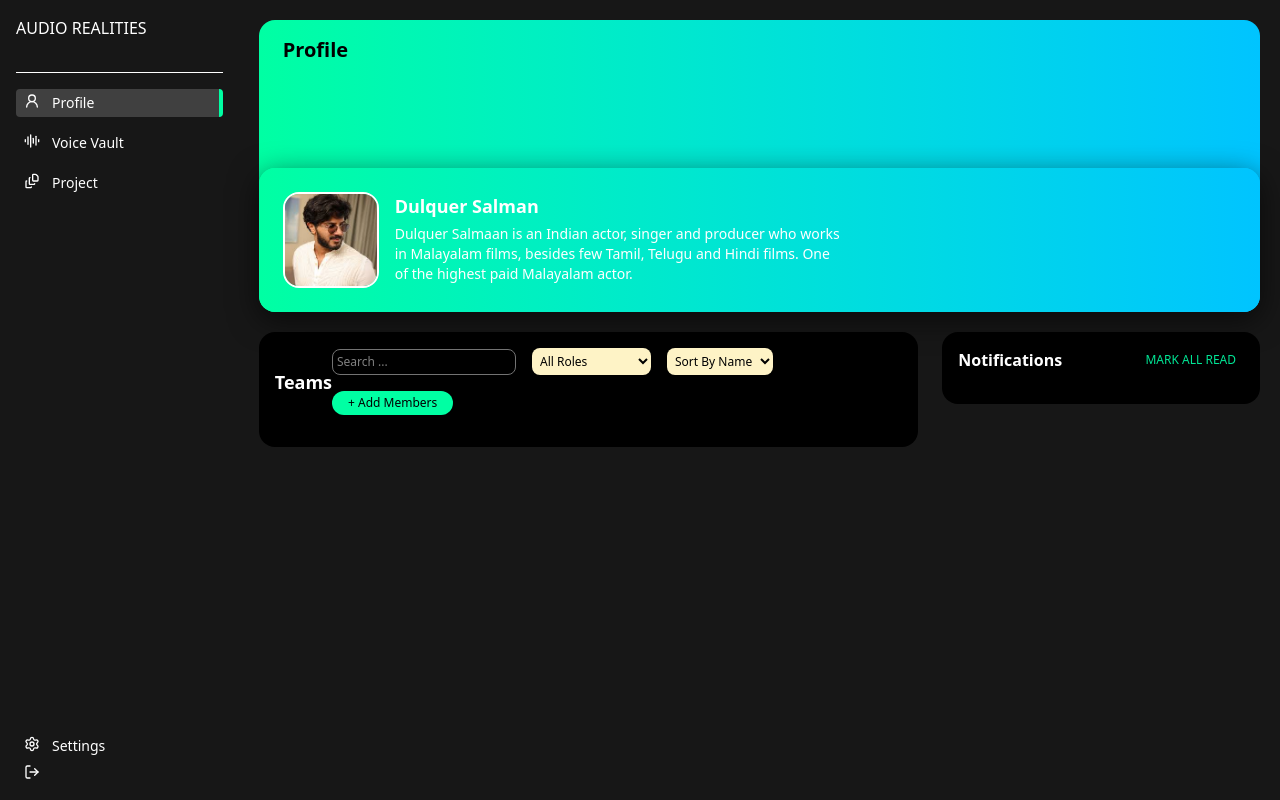
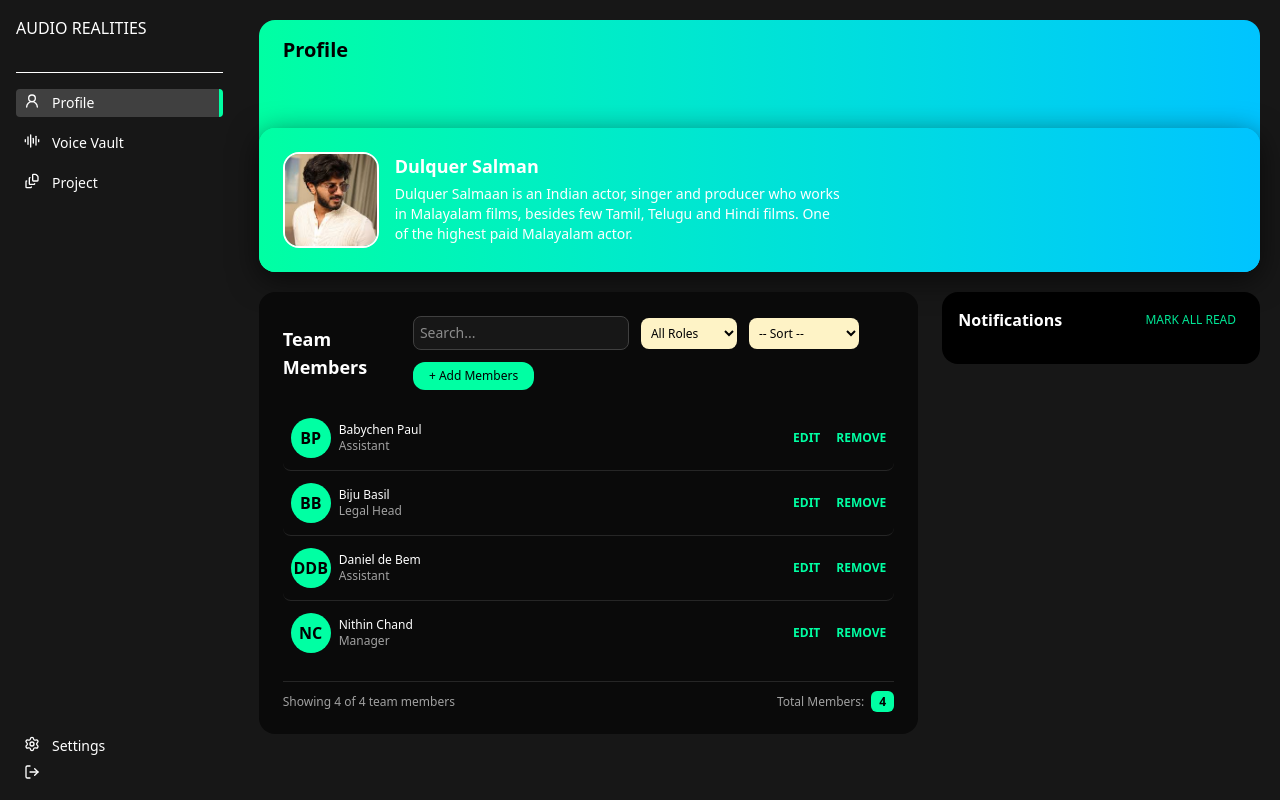
Before and after one commit to pranojtp/AR_Dashboard, a React (Vite) app in the folder User_dashboard/: page /userdashboard/profile in a window 1280 px wide. Built offline with nearby package versions, Linux system fonts and the light colour scheme.

Commit message:
updated team in profile section using dummy data

```diff
--- a/User_dashboard/src/components/landingpage/Hero.tsx
+++ b/User_dashboard/src/components/landingpage/Hero.tsx
@@ -14,7 +14,7 @@ const Hero = () => {
                         <span className="relative whitespace-nowrap text-lime-400">
                             <span className="relative">speech technology</span>
                         </span>{' '}
-                        for modern cinema.
+                        for the modern cinema.
                     </h1>
 
                     <div className="mx-auto bg-black/50 bg-opacity-80 p-6 rounded-lg">
@@ -26,9 +26,9 @@ const Hero = () => {
                             so you can enjoy all the time and effort you put into creating magic with sounds.
                             We are committed to get inspired by the same magic to push boundaries in audio technology.
                         </p>
-                        <div className="mt-10 flex justify-center gap-x-6">
+                        {/* <div className="mt-10 flex justify-center gap-x-6">
                             <button className='text-white'>Explore Features</button>
-                        </div>
+                        </div> */}
                     </div>
 
                     {/* Three.js Waves Background */}
--- a/User_dashboard/src/components/profile/Profilecard.tsx
+++ b/User_dashboard/src/components/profile/Profilecard.tsx
@@ -31,7 +31,7 @@ const Profilecard = () => {
                     </div>
                 </div>
                 {/* 🔹 Profile Section */}
-                <section className="rounded-2xl bg-gradient-to-r from-[#00FFA3] to-[#00C4FF] p-6 flex flex-col md:flex-row justify-between items-center gap-6 shadow-[0_8px_30px_rgba(0,0,0,0.6)] mt-15 h-1/2">
+                <section className="rounded-2xl bg-gradient-to-r from-[#00FFA3] to-[#00C4FF] p-6 flex flex-col md:flex-row justify-between items-center gap-6 shadow-[0_8px_30px_rgba(0,0,0,0.6)] mt-5 h-auto">
                     <div className="flex flex-col sm:flex-row items-center sm:items-start text-center sm:text-left space-y-3 sm:space-y-0 sm:space-x-4">
                         <img
                             src={DP}
--- a/User_dashboard/src/components/profile/Teams.tsx
+++ b/User_dashboard/src/components/profile/Teams.tsx
@@ -103,109 +103,94 @@
 
 // export default Teams
 
-import { useState } from "react";
+import { useState, useMemo } from "react";
 import { motion, AnimatePresence } from "framer-motion";
 import Addteammember from "./Addteammember";
 
-interface Option {
-    label: string;
-    value: string;
+interface Member {
+    name: string;
+    role: string;
 }
-
-interface sortOption {
-    label: string;
-    value: string;
-}
-
-// interface Member {
-//     id: number;
-//     name: string;
-//     role: string;
-// }
 
 const Teams = () => {
     const [selectedValue, setSelectedValue] = useState<string>("allroles");
     const [sortBy, setSortBy] = useState<string>("");
     const [query, setQuery] = useState<string>("");
     const [showModal, setShowModal] = useState<boolean>(false);
-    // const [members, setMembers] = useState<Member[]>([]);
-    // const [formData, setFormData] = useState({ name: "", role: "" });
 
-    const options: Option[] = [
-        { label: "All Roles", value: "allroles" },
-        { label: "Sound Designer", value: "sounddesigner" },
-        { label: "Sound Mixer", value: "soundmixer" },
-        { label: "Producer", value: "producer" },
+    // Dummy team members
+    const members: Member[] = [
+        { name: "Babychen Paul", role: "Assistant" },
+        { name: "Biju Basil", role: "Legal Head" },
+        { name: "Daniel de Bem", role: "Assistant" },
+        { name: "Nithin Chand", role: "Manager" },
     ];
 
-    const sortoptions: sortOption[] = [
+    // Filtering + Sorting
+    const filteredAndSortedMembers = useMemo(() => {
+        let filtered = members;
+
+        // Filter by role
+        if (selectedValue !== "allroles") {
+            filtered = filtered.filter(
+                (m) => m.role.toLowerCase() === selectedValue.toLowerCase()
+            );
+        }
+
+        // Search
+        if (query.trim()) {
+            filtered = filtered.filter((m) =>
+                m.name.toLowerCase().includes(query.toLowerCase())
+            );
+        }
+
+        // Sort
+        if (sortBy === "names") filtered = [...filtered].sort((a, b) => a.name.localeCompare(b.name));
+        if (sortBy === "role") filtered = [...filtered].sort((a, b) => a.role.localeCompare(b.role));
+
+        return filtered;
+    }, [members, selectedValue, sortBy, query]);
+
+    // Role Filter Options
+    const options = [
+        { label: "All Roles", value: "allroles" },
+        { label: "Manager", value: "manager" },
+        { label: "Legal Head", value: "legal head" },
+        { label: "Assistant", value: "assistant" },
+    ];
+
+    const sortOptions = [
         { label: "Sort By Name", value: "names" },
         { label: "Sort By Role", value: "role" },
     ];
 
-    const handleChange = (event: React.ChangeEvent<HTMLSelectElement>) => {
-        setSelectedValue(event.target.value);
-    };
-
-    const sortChange = (event: React.ChangeEvent<HTMLSelectElement>) => {
-        setSortBy(event.target.value);
-    };
-
-    const handleQueryChange = (event: React.ChangeEvent<HTMLInputElement>) => {
-        setQuery(event.target.value);
-    };
-
-    // const handleInputChange = (event: React.ChangeEvent<HTMLInputElement>) => {
-    //     const { name, value } = event.target;
-    //     setFormData({ ...formData, [name]: value });
-    // };
-
-    // const handleSubmit = (event: React.FormEvent) => {
-    //     event.preventDefault();
-    //     if (formData.name.trim() && formData.role.trim()) {
-    //         const newMember: Member = {
-    //             id: Date.now(),
-    //             name: formData.name,
-    //             role: formData.role,
-    //         };
-    //         setMembers([...members, newMember]);
-    //         setFormData({ name: "", role: "" });
-    //         setShowModal(false);
-    //     }
-    // };
-
-    // Filtering + Sorting
-    // const filteredMembers = members
-    //     .filter((m) =>
-    //         selectedValue === "allroles" ? true : m.role.toLowerCase() === selectedValue
-    //     )
-    //     .filter((m) => m.name.toLowerCase().includes(query.toLowerCase()));
-
-    // const sortedMembers = [...filteredMembers].sort((a, b) => {
-    //     if (sortBy === "names") return a.name.localeCompare(b.name);
-    //     if (sortBy === "role") return a.role.localeCompare(b.role);
-    //     return 0;
-    // });
+    // Function to get initials
+    const getInitials = (name: string) =>
+        name
+            .split(" ")
+            .map((n) => n[0])
+            .join("")
+            .toUpperCase();
 
     return (
-        <div className="bg-black rounded-2xl p-4 text-white relative">
+        <div className="bg-neutral-950 rounded-2xl p-6 text-white relative">
             {/* Header */}
-            <div className="flex flex-col md:flex-row justify-between items-start md:items-center mb-4 gap-4 md:gap-0">
-                <h3 className="text-lg font-semibold mb-2 md:mb-0">Teams</h3>
+            <div className="flex flex-col md:flex-row justify-between items-start md:items-center mb-4 gap-4">
+                <h3 className="text-lg font-semibold">Team Members</h3>
 
-                <div className="flex flex-wrap items-center gap-3 sm:gap-4 w-full md:w-auto">
+                <div className="flex flex-wrap items-center gap-3 w-full md:w-auto">
                     <input
                         type="text"
                         value={query}
-                        onChange={handleQueryChange}
-                        placeholder="Search ..."
-                        className="p-1 border rounded-lg border-neutral-500 text-white w-full sm:w-auto text-xs max-w-xs"
+                        onChange={(e) => setQuery(e.target.value)}
+                        placeholder="Search..."
+                        className="p-1.5 border rounded-lg border-neutral-700 bg-neutral-900 text-white w-full sm:w-auto text-sm max-w-xs focus:outline-none"
                     />
 
                     <select
                         value={selectedValue}
-                        onChange={handleChange}
-                        className="w-fit min-w-[100px] p-1 rounded-lg bg-amber-100 text-black text-xs"
+                        onChange={(e) => setSelectedValue(e.target.value)}
+                        className="p-1.5 rounded-lg bg-amber-100 text-black text-xs"
                     >
                         {options.map((option) => (
                             <option key={option.value} value={option.value}>
@@ -216,19 +201,20 @@ const Teams = () => {
 
                     <select
                         value={sortBy}
-                        onChange={sortChange}
-                        className="w-fit min-w-[100px] p-1 rounded-lg bg-amber-100 text-black text-xs"
+                        onChange={(e) => setSortBy(e.target.value)}
+                        className="p-1.5 rounded-lg bg-amber-100 text-black text-xs"
                     >
-                        {sortoptions.map((sortOption) => (
-                            <option key={sortOption.value} value={sortOption.value}>
-                                {sortOption.label}
+                        <option value="">-- Sort --</option>
+                        {sortOptions.map((option) => (
+                            <option key={option.value} value={option.value}>
+                                {option.label}
                             </option>
                         ))}
                     </select>
 
                     <button
                         onClick={() => setShowModal(true)}
-                        className="px-4 py-1 bg-[#00FFA3] text-black rounded-xl hover:bg-[#00e695] transition w-full sm:w-auto text-xs font-medium"
+                        className="px-4 py-1.5 bg-[#00FFA3] text-black rounded-xl hover:bg-[#00e695] transition text-xs font-medium"
                     >
                         + Add Members
                     </button>
@@ -236,47 +222,72 @@ const Teams = () => {
             </div>
 
             {/* Member List */}
-            {/* {sortedMembers.length > 0 ? (
-                <div className="space-y-2">
-                    {sortedMembers.map((member) => (
+            <div className="divide-y divide-neutral-800">
+                {filteredAndSortedMembers.length > 0 ? (
+                    filteredAndSortedMembers.map((member, index) => (
                         <div
-                            key={member.id}
-                            className="flex justify-between items-center bg-neutral-800 p-3 rounded-lg"
+                            key={index}
+                            className="flex items-center justify-between py-3 hover:bg-neutral-900 transition rounded-lg px-2"
                         >
-                            <span className="font-medium">{member.name}</span>
-                            <span className="text-gray-400 text-sm">{member.role}</span>
+                            <div className="flex items-center gap-2">
+                                <div className="w-10 h-10 flex items-center justify-center rounded-full bg-[#00FFA3] text-black font-semibold">
+                                    {getInitials(member.name)}
+                                </div>
+                                <div>
+                                    <p className="font-medium text-xs">{member.name}</p>
+                                    <p className="text-neutral-400 text-xs">{member.role}</p>
+                                </div>
+                            </div>
+
+                            <div className="flex gap-4 text-[#00FFA3] text-xs font-semibold">
+                                <button className="hover:text-[#00e695]">EDIT</button>
+                                <button className="hover:text-red-400">REMOVE</button>
+                            </div>
                         </div>
-                    ))}
-                </div>
-            ) : (
-                <p className="text-gray-400 text-sm">No members added yet.</p>
-            )} */}
+                    ))
+                ) : (
+                    <p className="text-gray-400 text-sm py-4">No members found.</p>
+                )}
+            </div>
 
-            {/* Modal with Framer Motion */}
+            {/* Footer */}
+            <div className="flex justify-between items-center border-t border-neutral-800 mt-4 pt-3 text-xs text-neutral-400">
+                <p>
+                    Showing {filteredAndSortedMembers.length} of {members.length} team
+                    members
+                </p>
+                <p>
+                    Total Members:{" "}
+                    <span className="ml-1 px-2 py-0.5 bg-[#00FFA3] text-black rounded-md font-semibold">
+                        {members.length}
+                    </span>
+                </p>
+            </div>
+
+            {/* Modal */}
             <AnimatePresence>
                 {showModal && (
                     <>
                         <motion.div
-                            className="fixed inset-0 bg-black/20 backdrop-blur-sm z-40"
+                            className="fixed inset-0 bg-black/40 backdrop-blur-sm z-40"
                             initial={{ opacity: 0 }}
                             animate={{ opacity: 1 }}
                             exit={{ opacity: 0 }}
                             onClick={() => setShowModal(false)}
                         />
-
-                        Modal Content
                         <motion.div
                             className="fixed inset-0 flex items-center justify-center z-50"
                             initial={{ opacity: 0, scale: 0.8 }}
                             animate={{ opacity: 1, scale: 1 }}
                             exit={{ opacity: 0, scale: 0.8 }}
                             transition={{ duration: 0.25, ease: "easeOut" }}
-                        ></motion.div>
-                        <Addteammember onClose={() => setShowModal(false)} />
+                        >
+                            <Addteammember onClose={() => setShowModal(false)} />
+                        </motion.div>
                     </>
                 )}
             </AnimatePresence>
-        </div >
+        </div>
     );
 };
 
```
